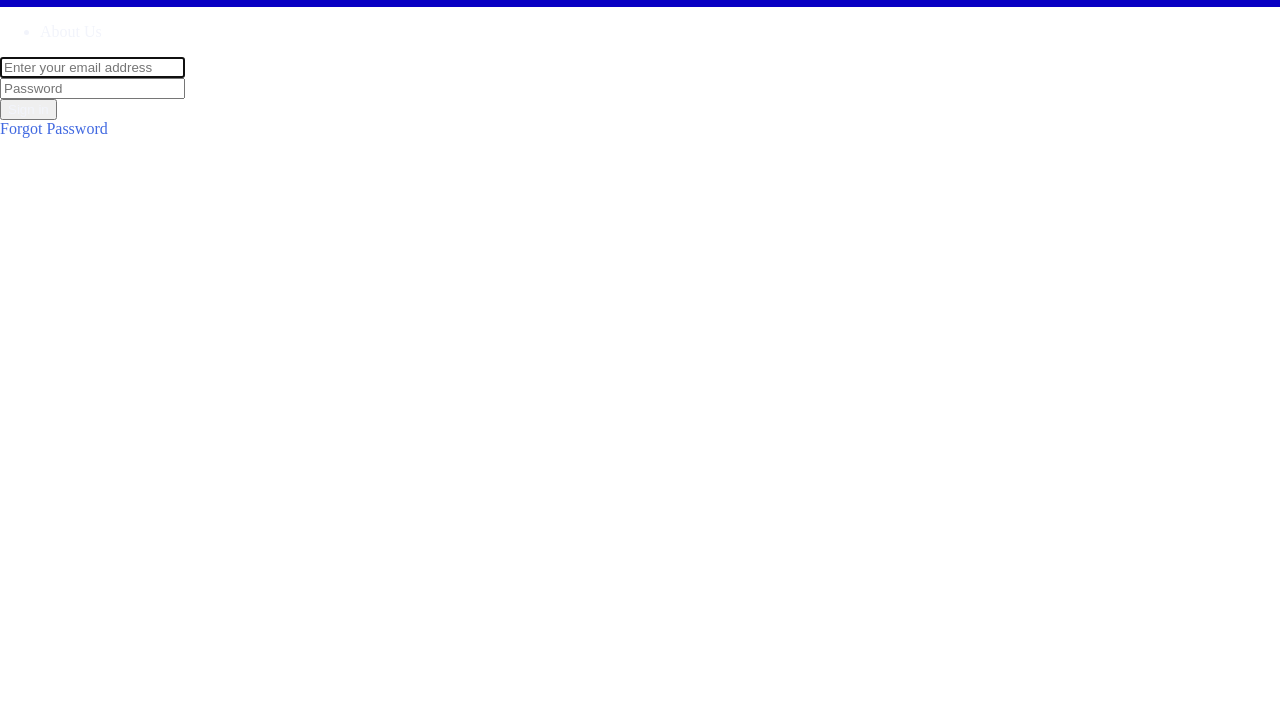
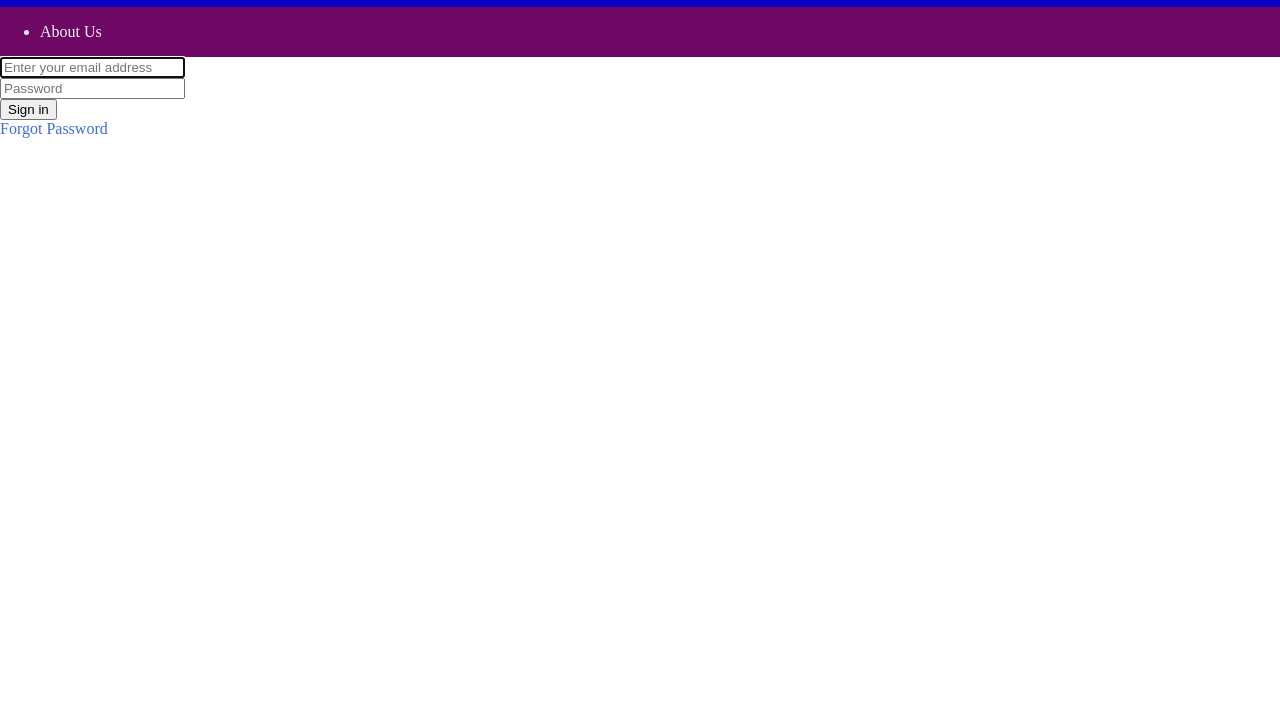
Before and after one commit to acaine03/Capstone, a website: page index.html in a window 1280 px wide. Shown: the part 73-800 px from the top of the page. Drawn offline with Linux system fonts and the light colour scheme.

Commit message:
Add button color.

```diff
--- a/css/signin.css
+++ b/css/signin.css
@@ -25,5 +25,10 @@ a:hover {
 }
 
 .left-side-nav {
+    background-color: #6F0765;
 
 }
+
+.sign-in-button button {
+    color: black;
+}
```
